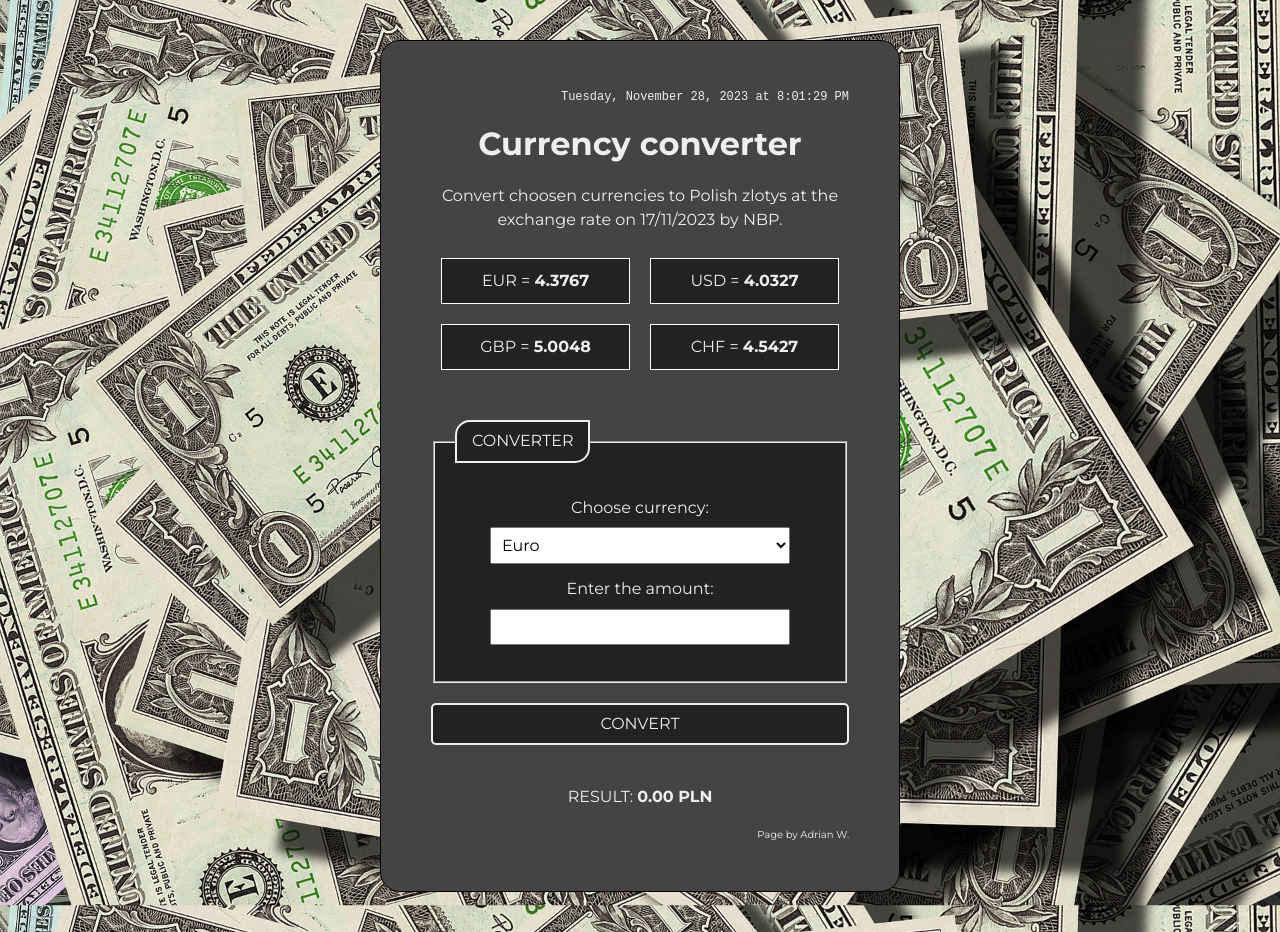
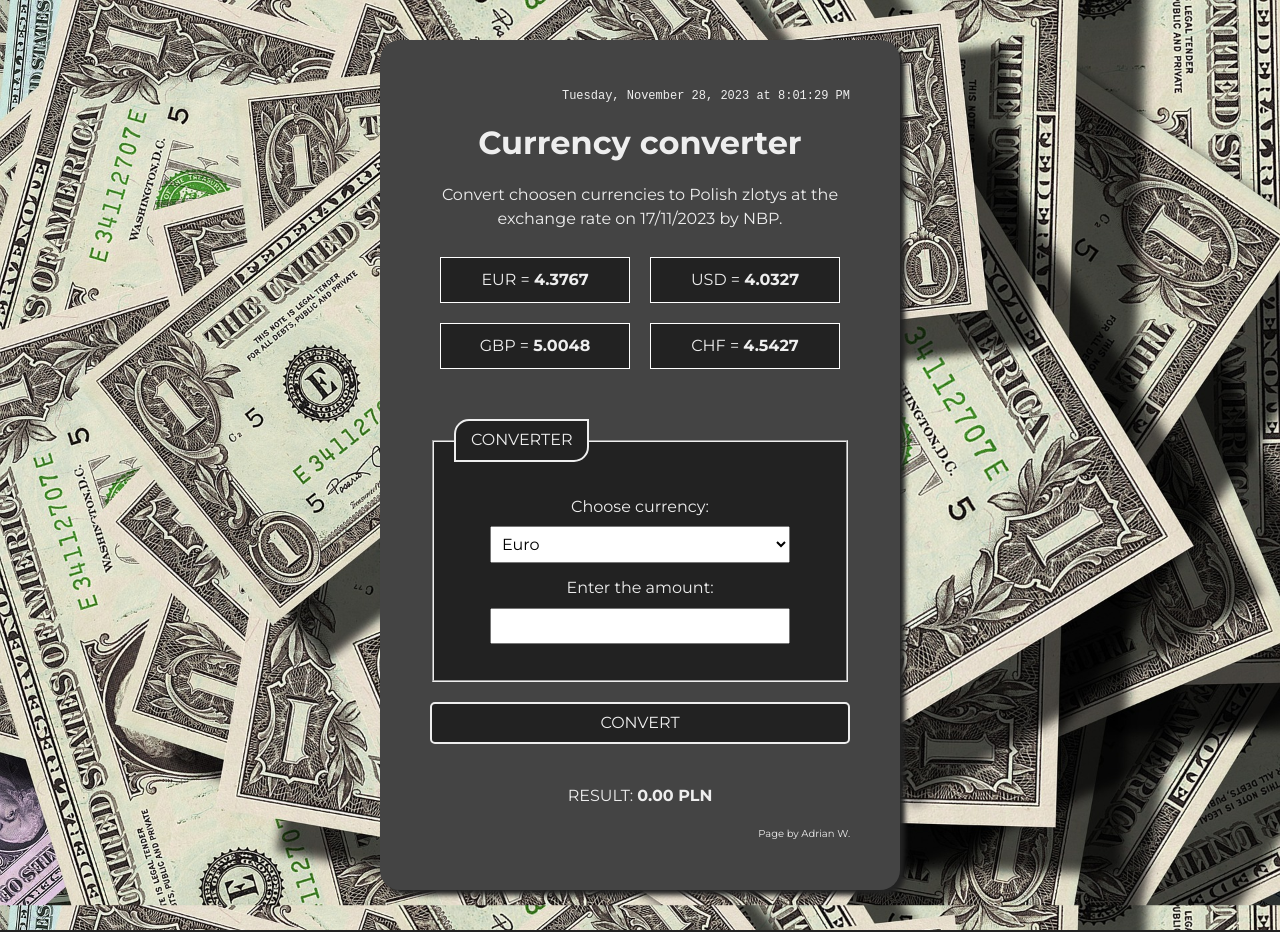
Before and after one commit to Adrode/currency-converter-react, a React (Create React App) app: page / in a window 1280 px wide. Built offline with nearby package versions, Linux system fonts and the light colour scheme.

Commit message:
box-shadowapplied to Container

```diff
--- a/src/App/Container/styled.js
+++ b/src/App/Container/styled.js
@@ -3,6 +3,6 @@ import styled from "styled-components";
 export const StyledContainer = styled.main`
     padding: 50px;
     background-color: ${({ theme }) => theme.color.tundora};
-    border: 1px solid ${({ theme }) => theme.color.black};
     border-radius: 20px;
+    box-shadow: 5px 5px 5px ${({ theme }) => theme.color.mineShaft};
 `;
```
